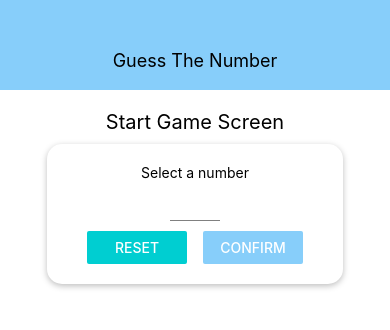
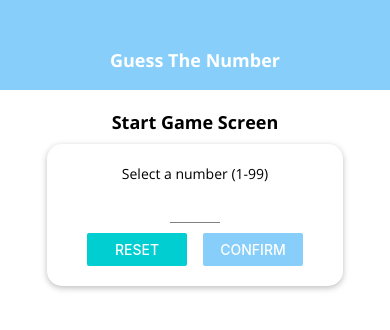
Before and after one commit to karank07/guess-number-app, a React Native app: screen / in a window 390 px wide. Shown: the top 330 px of the page. Built offline with nearby package versions, Linux system fonts and the light colour scheme.

Commit message:
added font

```diff
--- a/App.js
+++ b/App.js
@@ -1,15 +1,32 @@
 import React, { useState } from 'react';
 import { StyleSheet, View } from 'react-native';
+import { AppLoading } from 'expo';
+import * as Font from 'expo-font';
 
 import Header from './components/Header';
 import StartGameScreen from './Screens/StartGameScreen';
 import GameScreen from './Screens/GameScreen';
 import GameOverScreen from './Screens/GameOverScreen';
 
+const fetchFonts = () => {
+  return Font.loadAsync({
+    'open-sans': require('./assets/Fonts/OpenSans-Regular.ttf'),
+    'open-sans-bold': require('./assets/Fonts/OpenSans-Bold.ttf')
+  });
+};
+
 export default function App() {
   const [selectedNumber, setSelectedNumber] = useState();
   const [guessCounter, setGuessCounter] = useState(0);
+  const [dataLoaded, setDataLoaded] = useState(false);
 
+  if (!dataLoaded) {
+    return (
+      <AppLoading
+        startAsync={fetchFonts}
+        onFinish={() => setDataLoaded(true)} />
+    )
+  }
   const configNewGame = () => {
     setGuessCounter(0);
     setSelectedNumber(null);
--- a/Screens/GameScreen.js
+++ b/Screens/GameScreen.js
@@ -1,8 +1,11 @@
 import React, { useState, useRef, useEffect } from 'react';
-import { StyleSheet, View, Text, Button, Alert } from 'react-native';
+import { StyleSheet, View, Text, Button, Alert, FlatList, TouchableWithoutFeedback } from 'react-native';
+import { FontAwesome } from '@expo/vector-icons';
 
+import DefaultStyle from '../globalConst/DefaultStyle';
 import NumberContainer from '../components/NumberContainer';
 import CardView from '../components/CardView';
+import GameButton from '../components/GameButton';
 
 const genRandNumber = (min, max, ex) => {
     min = Math.ceil(min);
@@ -16,17 +19,27 @@ const genRandNumber = (min, max, ex) => {
     }
 };
 
+const renderlist = (listLength, itemData) => {
+
+    return (
+        <View style={styles.listItem}>
+            <Text style={DefaultStyle.bodyText}>#{listLength - itemData.index}</Text>
+            <Text style={DefaultStyle.bodyText}>{itemData.item}</Text>
+        </View>
+    );
+}
+
 const gameScreen = props => {
-    const [currentGuess, setCurrentGuess] = useState(genRandNumber(0, 100, props.userSelectedNumber));
+    const firstGuess = genRandNumber(0, 100, props.userSelectedNumber);
+    const [currentGuess, setCurrentGuess] = useState(firstGuess);
     const currentHigh = useRef(100);
     const currentLow = useRef(1);
-    const [currCount, setCurrCount] = useState(0);
+    const [pastGuess, setPastGuess] = useState([firstGuess.toString()]);
     const { userSelectedNumber, onOver } = props;
 
     useEffect(() => {
         if (currentGuess === userSelectedNumber) {
-            console.log('currCount' + currCount);
-            onOver(currCount);
+            onOver(pastGuess.length);
         }
     }, [currentGuess, userSelectedNumber, onOver]);
 
@@ -42,20 +55,31 @@ const gameScreen = props => {
             currentHigh.current = currentGuess;
         }
         else {
-            currentLow.current = currentGuess;
+            currentLow.current = currentGuess + 1;
         }
         const nextNum = genRandNumber(currentLow.current, currentHigh.current, currentGuess);
         setCurrentGuess(nextNum);
-        setCurrCount(currCount => currCount + 1);
+        //setCurrCount(currCount => currCount + 1);
+        setPastGuess(pastGuess => [nextNum.toString(), ...pastGuess]);
     };
     return (
         <View style={styles.screen}>
-            <Text>Number Gussed:</Text>
+            <Text style={DefaultStyle.bodyText}>Number Gussed:</Text>
             <NumberContainer>{currentGuess}</NumberContainer>
             <CardView style={styles.buttonLayout}>
-                <Button title="Lower" onPress={nextGuesshandler.bind(this, 'lower')} />
-                <Button title="Greater" onPress={nextGuesshandler.bind(this, 'greater')} />
+                <GameButton onPress={nextGuesshandler.bind(this, 'lower')} >
+                    <FontAwesome name='minus' size={20} color='white' />
+                </GameButton>
+                <GameButton onPress={nextGuesshandler.bind(this, 'greater')} >
+                    <FontAwesome name='plus' size={20} color='white' />
+                </GameButton>
             </CardView>
+            <View style={styles.listContainer}>
+                <FlatList contentContainerStyle={styles.list}
+                    keyExtractor={item => item}
+                    data={pastGuess}
+                    renderItem={renderlist.bind(this, pastGuess.length)} />
+            </View>
         </View>
     );
 };
@@ -63,15 +87,36 @@ const gameScreen = props => {
 const styles = StyleSheet.create({
     screen: {
         flex: 1,
-        padding: 10,
+        padding: 20,
         alignItems: "center"
     },
     buttonLayout: {
         flexDirection: "row",
         justifyContent: "space-around",
-        marginTop: 20,
-        width: 300,
-        maxWidth: '80%'
+        marginTop: 10,
+        width: 400,
+        maxWidth: '90%'
+    },
+    listContainer: {
+        flex: 1,
+        width: '80%'
+
+    },
+    list: {
+        flexGrow: 1,
+        alignItems: 'center',
+        justifyContent: 'flex-start',
+
+    },
+    listItem: {
+        width: 150,
+        flexDirection: 'row',
+        borderColor: '#ccc',
+        borderWidth: 1,
+        padding: 10,
+        marginVertical: 10,
+        backgroundColor: 'white',
+        justifyContent: 'space-between'
     }
 });
 
--- a/Screens/StartGameScreen.js
+++ b/Screens/StartGameScreen.js
@@ -1,10 +1,12 @@
 import React, { useState } from 'react';
 import { View, Text, StyleSheet, Button, TouchableWithoutFeedback, Keyboard, Alert } from 'react-native';
 
+import DefaultStyle from '../globalConst/DefaultStyle';
 import CardView from '../components/CardView';
 import Colors from '../globalConst/colors';
 import InputField from '../components/inputField';
 import NumberContainer from '../components/NumberContainer';
+import GameButton from '../components/GameButton';
 
 const startGameScreen = props => {
     const [fieldValue, setFieldValue] = useState('');
@@ -36,9 +38,9 @@ const startGameScreen = props => {
     if (gameMode) {
         selectedNumberOutput =
             (<CardView style={styles.summaryContainer}>
-                <Text>Selected Number:</Text>
+                <Text style={DefaultStyle.bodyText}>Selected Number:</Text>
                 <NumberContainer>{number}</NumberContainer>
-                <Button title="Start" onPress={props.startGame.bind(this, number)} />
+                <GameButton onPress={props.startGame.bind(this, number)}>Start</GameButton>
             </CardView>);
     }
     return (
@@ -46,9 +48,9 @@ const startGameScreen = props => {
             Keyboard.dismiss();
         }}>
             <View style={styles.screen}>
-                <Text style={styles.title}>Start Game Screen</Text>
+                <Text style={{ ...DefaultStyle.titleText, ...styles.title }}>Start Game Screen</Text>
                 <CardView style={styles.input}>
-                    <Text>Select a number</Text>
+                    <Text style={DefaultStyle.bodyText}>Select a number (1-99)</Text>
                     <InputField
                         style={styles.inputField}
                         blurOnSubmit
@@ -83,8 +85,7 @@ const styles = StyleSheet.create({
     },
 
     title: {
-        fontSize: 20,
-        marginVertical: 10
+        marginVertical: 10,
     },
     buttonLayout: {
         flexDirection: "row",
--- a/components/Header.js
+++ b/components/Header.js
@@ -1,12 +1,13 @@
 import React from 'react';
 import { View, StyleSheet, Text } from 'react-native';
 
+import DefaultStyle from '../globalConst/DefaultStyle';
 import Colors from '../globalConst/colors';
 
 const header = (props) => {
     return (
         <View style={styles.header}>
-            <Text style={styles.headerTitle}>{props.title}</Text>
+            <Text style={{ ...DefaultStyle.titleText, ...styles.headerTitle }}>{props.title}</Text>
         </View>
     );
 };
@@ -14,8 +15,8 @@ const header = (props) => {
 const styles = StyleSheet.create(
     {
         header: {
-            width:'100%',
-            height:90,
+            width: '100%',
+            height: 90,
             paddingTop: 30,
             backgroundColor: Colors.primary,
             alignItems: 'center',
@@ -23,8 +24,7 @@ const styles = StyleSheet.create(
 
         },
         headerTitle: {
-            fontSize: 18,
-            color: 'black'
+            color: 'white',
         }
     }
 );
--- /dev/null
+++ b/globalConst/DefaultStyle.js
@@ -0,0 +1,11 @@
+import { StyleSheet } from 'react-native';
+
+export default StyleSheet.create({
+    bodyText:{
+        fontFamily: 'open-sans'
+    },
+    titleText:{
+        fontFamily: 'open-sans-bold',
+        fontSize: 18
+    }
+});
--- a/package.json
+++ b/package.json
@@ -12,7 +12,8 @@
     "react": "~16.9.0",
     "react-dom": "~16.9.0",
     "react-native": "https://github.com/expo/react-native/archive/sdk-37.0.1.tar.gz",
-    "react-native-web": "~0.11.7"
+    "react-native-web": "~0.11.7",
+    "expo-font": "~8.1.0"
   },
   "devDependencies": {
     "babel-preset-expo": "~8.1.0",
```
Also changed, not shown: assets/Fonts/OpenSans-Bold.ttf (added), assets/Fonts/OpenSans-Regular.ttf (added).
